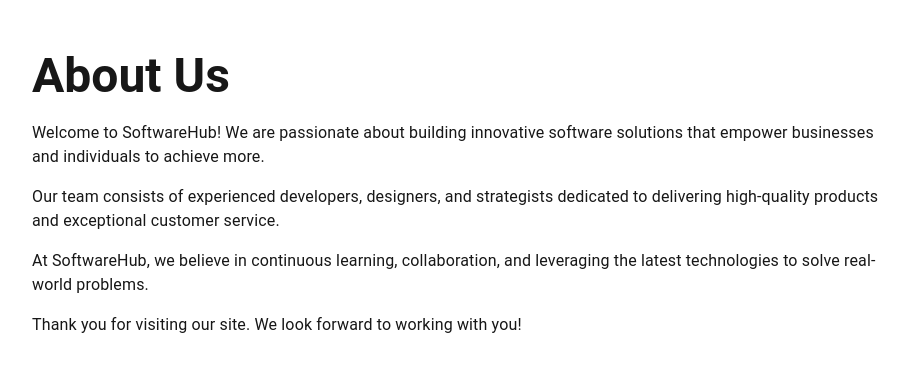
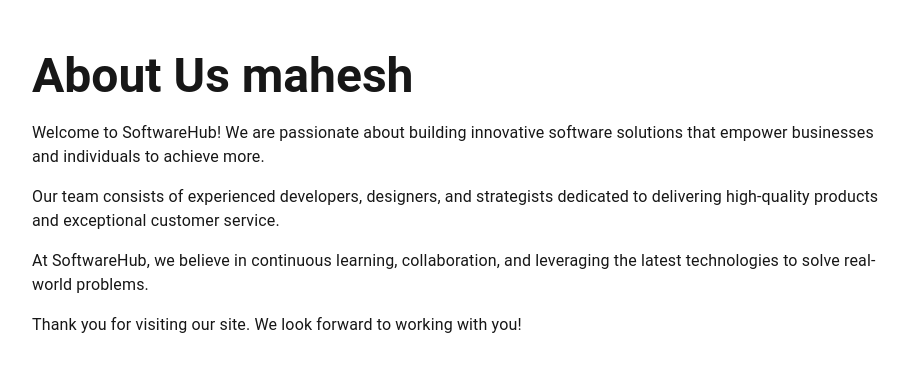
Before and after one commit to maheshyadav7702/softwarehub, a Next.js app: page /aboutus in a window 1280 px wide. Shown: the top 372 px of the page, without its empty margins (182-1090 px from the left). Built offline with nearby package versions, Linux system fonts and the light colour scheme.

Commit message:
Update About Us heading to include 'mahesh'

```diff
--- a/src/app/aboutus/page.tsx
+++ b/src/app/aboutus/page.tsx
@@ -6,7 +6,8 @@
     <Container maxWidth="md" sx={{ py: 6 }}>
         <Box>
             <Typography variant="h3" component="h1" fontWeight="bold" gutterBottom>
-                About Us
+                About Us mahesh
+
             </Typography>
             <Typography variant="body1" paragraph>
                 Welcome to SoftwareHub! We are passionate about building innovative software solutions that empower businesses and individuals to achieve more.
```
